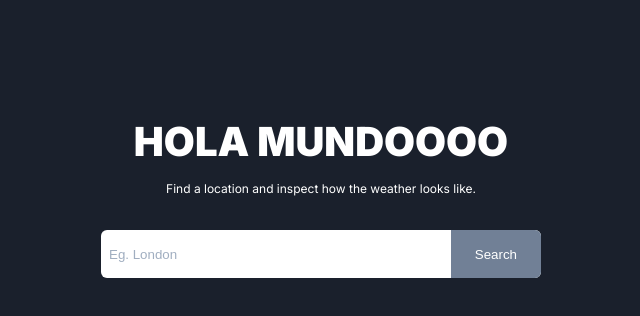
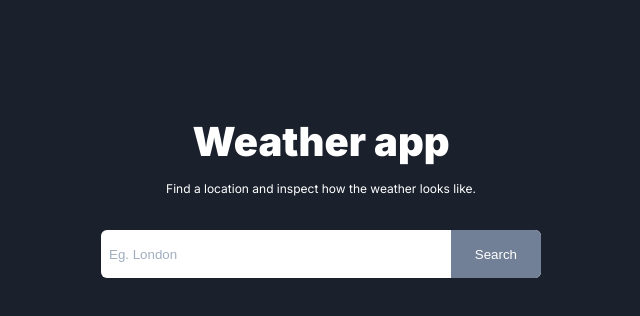
Before and after one commit to nicolasleal570/weather-app-prepa, a plain HTML site: page index.html in a window 1280 px wide. Shown: the whole page, without its empty margins (319-959 px from the left). Drawn offline with Linux system fonts and the light colour scheme.

Commit message:
Update index.html title

```diff
--- a/index.html
+++ b/index.html
@@ -9,7 +9,7 @@
     <title>Weather app</title>
   </head>
   <body>
-    <h1 class="main-title" id="mainTitle">HOLA MUNDOOOO</h1>
+    <h1 class="main-title" id="mainTitle">Weather app</h1>
 
     <p class="main-subtitle">
       Find a location and inspect how the weather looks like.
```
